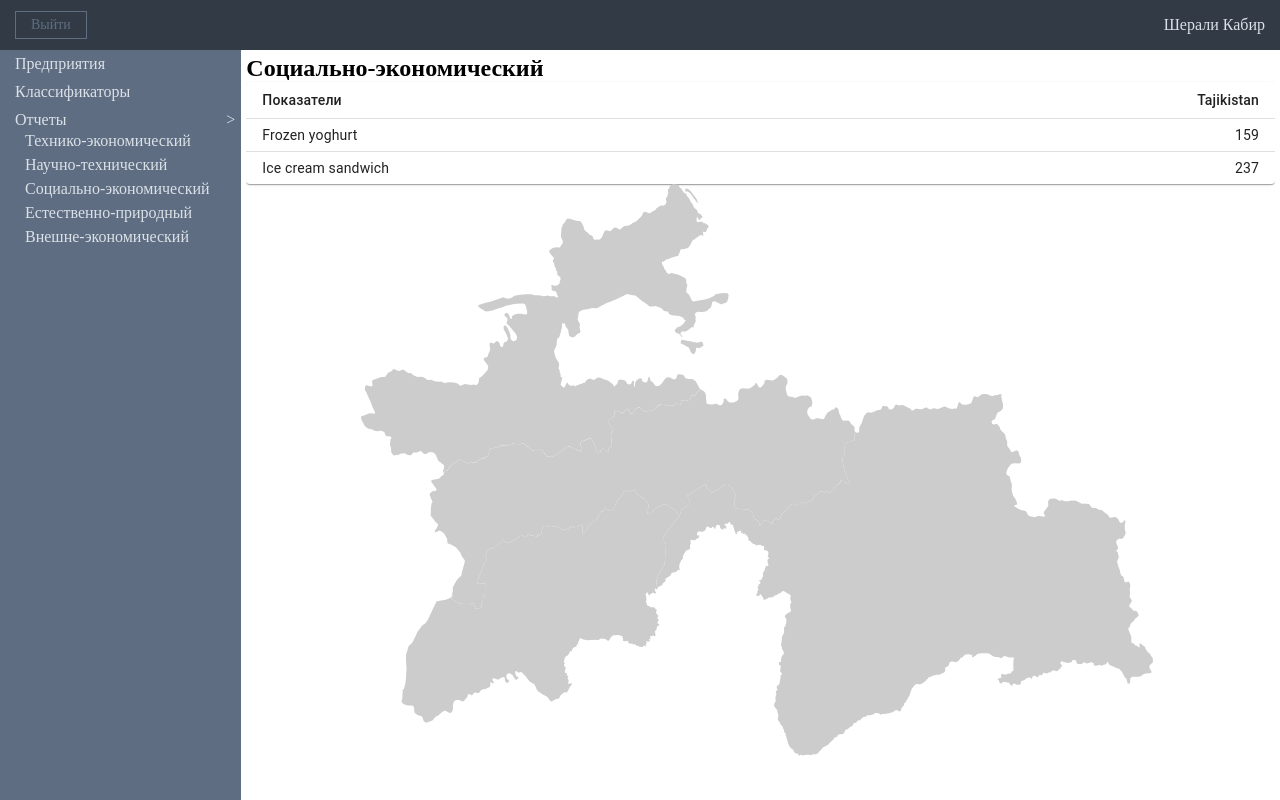
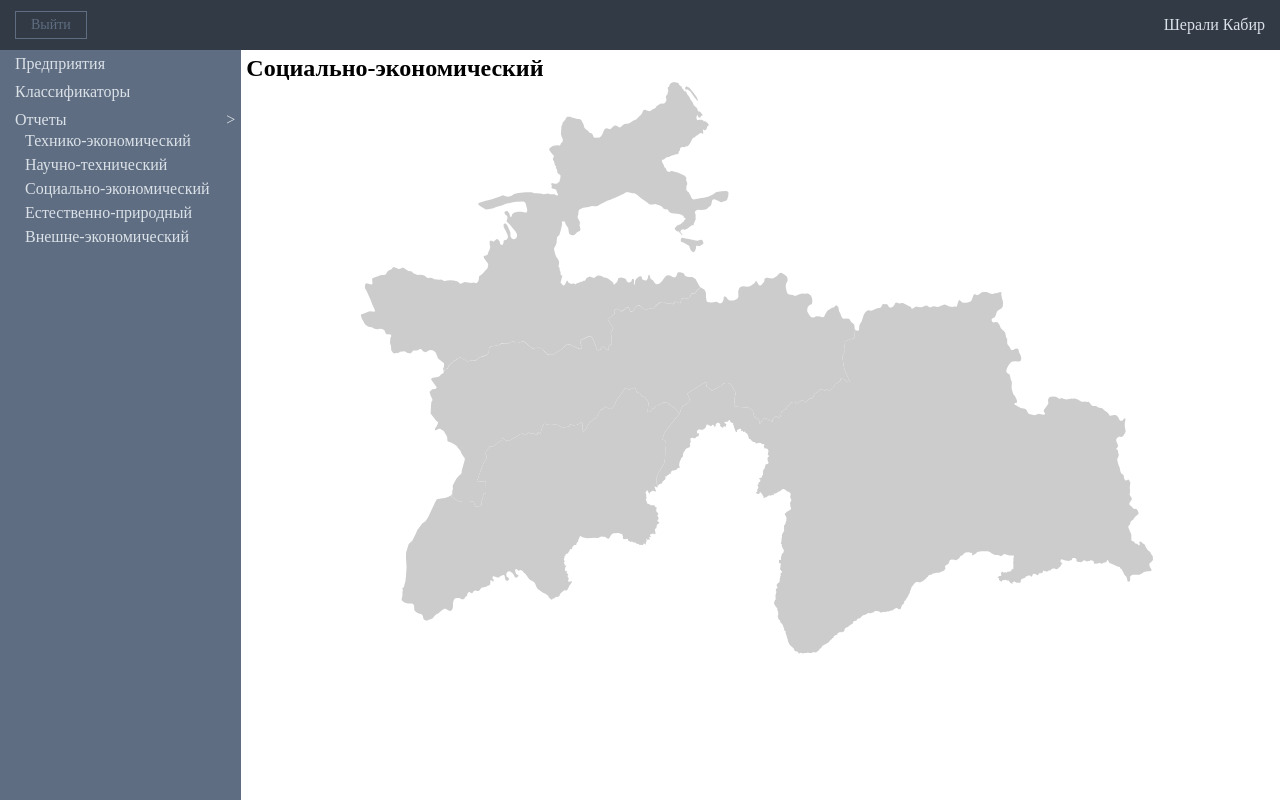
Before and after one commit to NekruzRakhimov/eg_front, a React (Create React App) app: page /reports/social_economic in a window 1280 px wide. Shown: the top 800 px of the page. Built offline with nearby package versions, Linux system fonts and the light colour scheme.

Commit message:
removed mui

```diff
--- a/src/pages/ReportSocialEconomic.jsx
+++ b/src/pages/ReportSocialEconomic.jsx
@@ -1,54 +1,11 @@
 import React from 'react';
-import Table from '@mui/material/Table';
-import TableBody from '@mui/material/TableBody';
-import TableCell from '@mui/material/TableCell';
-import TableContainer from '@mui/material/TableContainer';
-import TableHead from '@mui/material/TableHead';
-import TableRow from '@mui/material/TableRow';
-import Paper from '@mui/material/Paper';
 
 
 const ReportSocialEconomic = () => {
-    function createData(
-        name: string,
-        calories: number,
-    ) {
-        return {name, calories};
-    }
 
-    const rows = [
-        createData('Frozen yoghurt', 159, 6.0),
-        createData('Ice cream sandwich', 237, 9.0),
-    ];
     return (
         <div>
             <h2>Социально-экономический</h2>
-            <div id={"reportSocialEconomic-MainContent"}>
-                <div>
-                    <TableContainer component={Paper}>
-                        <Table sx={{minWidth: 650}} size="small" aria-label="a dense table">
-                            <TableHead>
-                                <TableRow>
-                                    <TableCell>Показатели</TableCell>
-                                    <TableCell align="right">Tajikistan</TableCell>
-                                </TableRow>
-                            </TableHead>
-                            <TableBody>
-                                {rows.map((row) => (
-                                    <TableRow
-                                        key={row.name}
-                                        sx={{'&:last-child td, &:last-child th': {border: 0}}}
-                                    >
-                                        <TableCell component="th" scope="row">
-                                            {row.name}
-                                        </TableCell>
-                                        <TableCell align="right">{row.calories}</TableCell>
-                                    </TableRow>
-                                ))}
-                            </TableBody>
-                        </Table>
-                    </TableContainer>
-                </div>
             <div id={"tajikistan-map-container"}>
                 <svg id={"tajikistan-map"} version="1.1" width={800} height={800}>
                     <g>
@@ -64,7 +21,6 @@ const ReportSocialEconomic = () => {
                 </svg>
             </div>
         </div>
-        </div>
     );
 };
 
```
Lines whose indentation alone changed are shown as unchanged.
